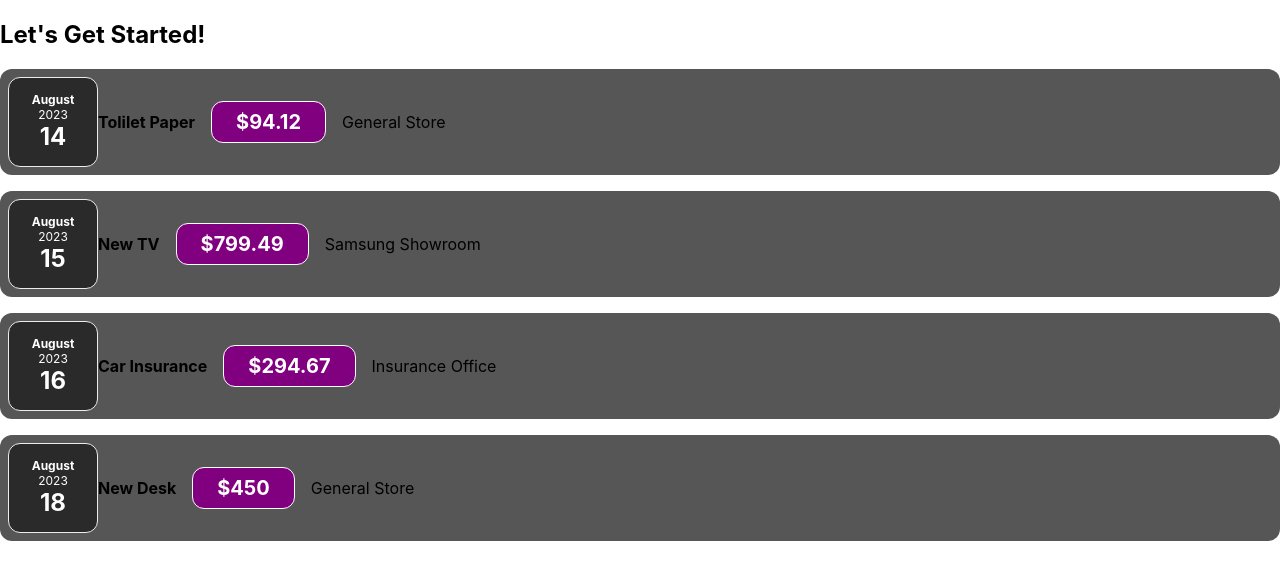
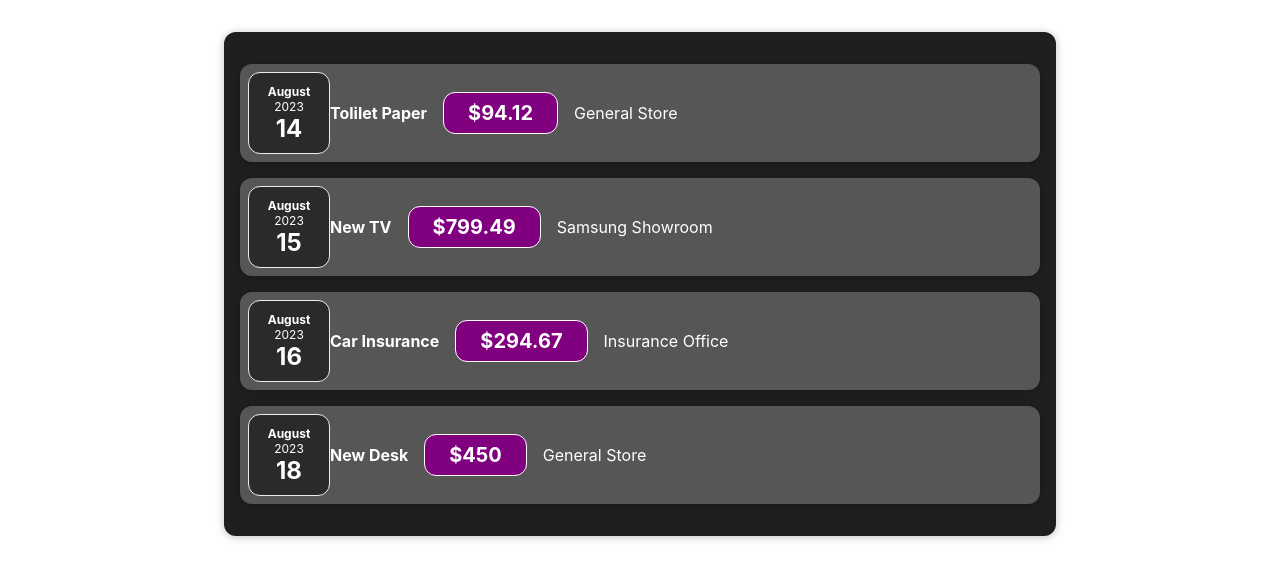
Before and after one commit to Ddas2100/ExpenseTracker_UsingReact, a React (Create React App) app: page / in a window 1280 px wide. Shown: the top 580 px of the page. Built offline with nearby package versions, Linux system fonts and the light colour scheme.

Commit message:
React_Module1-Final

```diff
--- a/src/App.js
+++ b/src/App.js
@@ -1,6 +1,9 @@
-import ExpenseItem from './Components/ExpenseItem';
+import React from 'react';
+import ExpenseItem from './Components/Expenses/ExpenseItem';
+import Card from './Components/UI/Card';
 // import logo from './logo.svg';
-// import './App.css';
+import './App.css';
+// import Expenses from './Components/Expenses/Expenses';
 
 function App() {
   const expenses = [
@@ -34,10 +37,12 @@ function App() {
     }
   ]
 
-  const elements=[];
-  for(const[index, value] of expenses.entries()) {
-    elements.push(<li key={index}>{value}</li>)
-  }
+  // return (
+  //   <div>
+  //     <Expenses items= {expenses} />
+  //   </div>
+  // );
+
   return (
     // <div className="App">
     //   <header className="App-header">
@@ -55,8 +60,7 @@ function App() {
     //     </a>
     //   </header>
     // </div>
-    <div>
-      <h2>Let's Get Started!</h2>
+    <Card className='expenses'>
       {expenses.map((expense) => (
         <ExpenseItem
           key={expense.id}
@@ -66,6 +70,7 @@ function App() {
           LocationOfExpenditure={expense.LocationOfExpenditure}
         />
       ))}
+
       {/* <ExpenseItem
         title={expenses[0].title}
         amount={expenses[0].amount}
@@ -74,10 +79,10 @@ function App() {
       </ExpenseItem>
 
       <ExpenseItem
-        title={expenses[1].title}
-        amount={expenses[1].amount}
-        date= {expenses[1].date}
-        LocationOfExpenditure= {expenses[1].LocationOfExpenditure}>
+      title={expenses[1].title}
+      amount={expenses[1].amount}
+      date= {expenses[1].date}
+      LocationOfExpenditure= {expenses[1].LocationOfExpenditure}>
       </ExpenseItem>
 
       <ExpenseItem
@@ -93,7 +98,7 @@ function App() {
         date= {expenses[3].date}
         LocationOfExpenditure= {expenses[3].LocationOfExpenditure}>
       </ExpenseItem> */}
-    </div>
+    </Card>
   );
 }
 
--- /dev/null
+++ b/src/Components/Expenses/ExpenseDate.css
@@ -0,0 +1,26 @@
+.expense-date {
+    display: flex;
+    flex-direction: column;
+    width: 5rem;
+    height: 5rem;
+    border: 1px solid #ececec;
+    background-color: #2a2a2a;
+    color: white;
+    border-radius: 12px;
+    align-items: center;
+    justify-content: center;
+}
+
+.expense-date__month {
+    font-size: 0.75rem;
+    font-weight: bold;
+}
+
+.expense-date__year {
+    font-size: 0.75rem;
+}
+
+.expense-date__day {
+    font-size: 1.5rem;
+    font-weight: bold;
+}
--- /dev/null
+++ b/src/Components/Expenses/ExpenseDate.js
@@ -0,0 +1,18 @@
+import React from 'react';
+import './ExpenseDate.css'
+
+function ExpenseDate(props) {
+    const month= props.date.toLocaleString('en-UK', {month: 'long'});
+    const year= props.date.getFullYear();
+    const day= props.date.toLocaleString('en-UK', {day: '2-digit'});
+
+    return (
+        <div className='expense-date'>
+            <div className='expense-date__month'>{month}</div>
+            <div className='expense-date__year'>{year}</div>
+            <div className='expense-date__day'>{day}</div>
+        </div>
+    )
+}
+
+export default ExpenseDate
--- /dev/null
+++ b/src/Components/Expenses/ExpenseDetails.js
@@ -0,0 +1,14 @@
+import React from 'react';
+import './ExpenseItem.css'
+
+function ExpenseDetails(props) {
+    return (
+        <div className="expense-item__description">
+            <h4>{props.title}</h4>
+            <div className="expense-item__price">${props.amount}</div>
+            <div className="expense-item__description">{props.LocationOfExpenditure}</div>
+        </div>
+    )
+}
+
+export default ExpenseDetails
--- /dev/null
+++ b/src/Components/Expenses/ExpenseItem.css
@@ -0,0 +1,55 @@
+.expense-item {
+    display: flex;
+    justify-content: space-between;
+    align-items: center;
+    padding: 0.5rem;
+    margin: 1rem 0;
+    background-color: #575656;
+}
+
+.expense-item__description {
+    display: flex;
+    flex-direction: column;
+    gap: 1rem;
+    align-items: flex-end;
+    flex-flow: column-reverse;
+    justify-content: flex-start;
+    flex: 1;
+    color: white;
+}
+
+.expense-item h3 {
+    color: #3a3a3a;
+    font-size: 1rem;
+    flex: 1;
+    margin: 0 1rem;
+    color: white;
+}
+
+.expense-item__price {
+    font-size: 1rem;
+    font-weight: bold;
+    color: white;
+    background-color: purple;
+    border: 1px solid white;
+    padding: 0.5rem;
+    border-radius: 12px;
+}
+
+@media(min-width: 580px) {
+    .expense-item__description {
+        flex-direction: row;
+        align-items: center;
+        justify-content: flex-start;
+        flex: 1;
+    }
+
+    .expense-item__description h3 {
+        font-size: 1.25rem;
+    }
+
+    .expense-item__price {
+        font-size: 1.25rem;
+        padding: 0.5rem 1.5rem;
+    }
+}
--- /dev/null
+++ b/src/Components/Expenses/ExpenseItem.js
@@ -0,0 +1,28 @@
+import React from 'react';
+import ExpenseDetails from './ExpenseDetails';
+import ExpenseDate from './ExpenseDate';
+import Card from '../UI/Card';
+import './ExpenseItem.css';
+import './Expenses.css'
+
+function ExpenseItem(props) {
+    return (
+        <Card className= "expense-item">
+            <ExpenseDate date={props.date} />
+            <ExpenseDetails className='expense-item__description'
+                title={props.title} amount= {props.amount} LocationOfExpenditure={props.LocationOfExpenditure}>
+            </ExpenseDetails>
+        </Card>
+        //     <ExpenseDetails className='expense-item__description'
+        //         title={props.title} amount= {props.amount} LocationOfExpenditure={props.LocationOfExpenditure}
+        //     />
+        //     <div className='expense-item__description'>
+        //         <h3>{props.title}</h3>
+        //         <div className='expense-item__price'>${props.amount}</div>
+        //         <div>{props.LocationOfExpenditure}</div>
+        //     </div>
+        // </Card>
+    );
+}
+
+export default ExpenseItem;
--- /dev/null
+++ b/src/Components/Expenses/Expenses.css
@@ -0,0 +1,7 @@
+.expenses {
+    padding: 1rem;
+    background-color: rgb(31, 31, 31);
+    margin: 2rem auto;
+    width: 50rem;
+    max-width: 95%;
+}
--- /dev/null
+++ b/src/Components/Expenses/Expenses.js
@@ -0,0 +1,37 @@
+import React from 'react';
+import ExpenseItem from "./ExpenseItem";
+import Card from "../UI/Card";
+import './Expenses.css';
+
+function Expenses(props) {
+    return (
+        <Card className= "expenses">
+            <ExpenseItem
+                title= {props.items[0].title}
+                amount= {props.items[0].amount}
+                date= {props.items[0].date}
+                LocationOfExpenditure={props.items[0].LocationOfExpenditure}
+            />
+            <ExpenseItem
+                title= {props.items[1].title}
+                amount= {props.items[1].amount}
+                date= {props.items[1].date}
+                LocationOfExpenditure={props.items[1].LocationOfExpenditure}
+            />
+            <ExpenseItem
+                title= {props.items[2].title}
+                amount= {props.items[2].amount}
+                date= {props.items[2].date}
+                LocationOfExpenditure={props.items[2].LocationOfExpenditure}
+            />
+            <ExpenseItem
+                title= {props.items[3].title}
+                amount= {props.items[3].amount}
+                date= {props.items[3].date}
+                LocationOfExpenditure={props.items[3].LocationOfExpenditure}
+            />
+        </Card>
+    );
+}
+
+export default Expenses
--- /dev/null
+++ b/src/Components/UI/Card.css
@@ -0,0 +1,4 @@
+.card {
+    border-radius: 12px;
+    box-shadow: 0 1px 8px rgba(0, 0, 0, 0.25);
+}
--- /dev/null
+++ b/src/Components/UI/Card.js
@@ -0,0 +1,9 @@
+import React from 'react';
+import './Card.css';
+
+function Card(props) {
+    const classes= 'card ' + props.className;
+    return <div className= {classes}>{props.children}</div>
+}
+
+export default Card;
```
